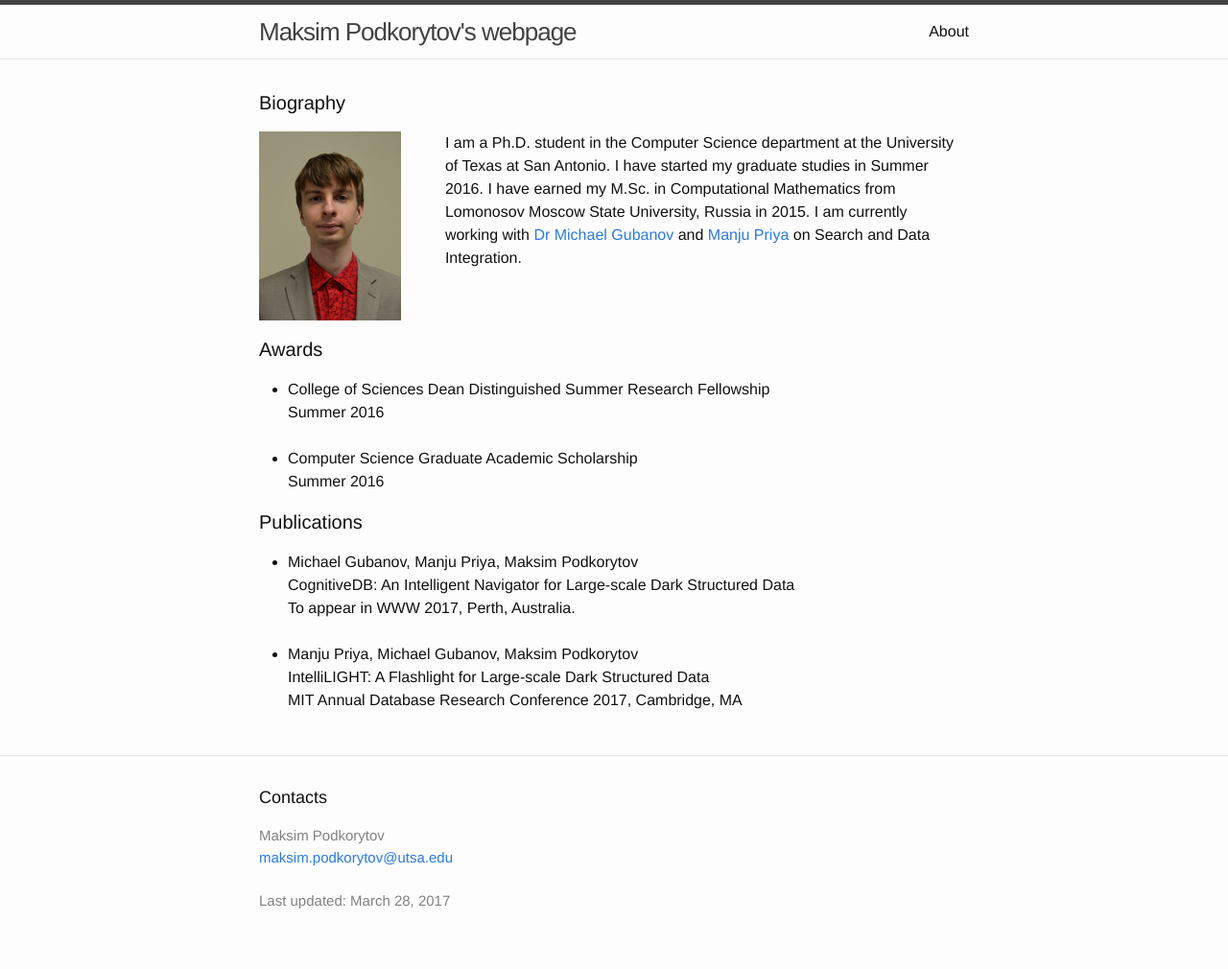
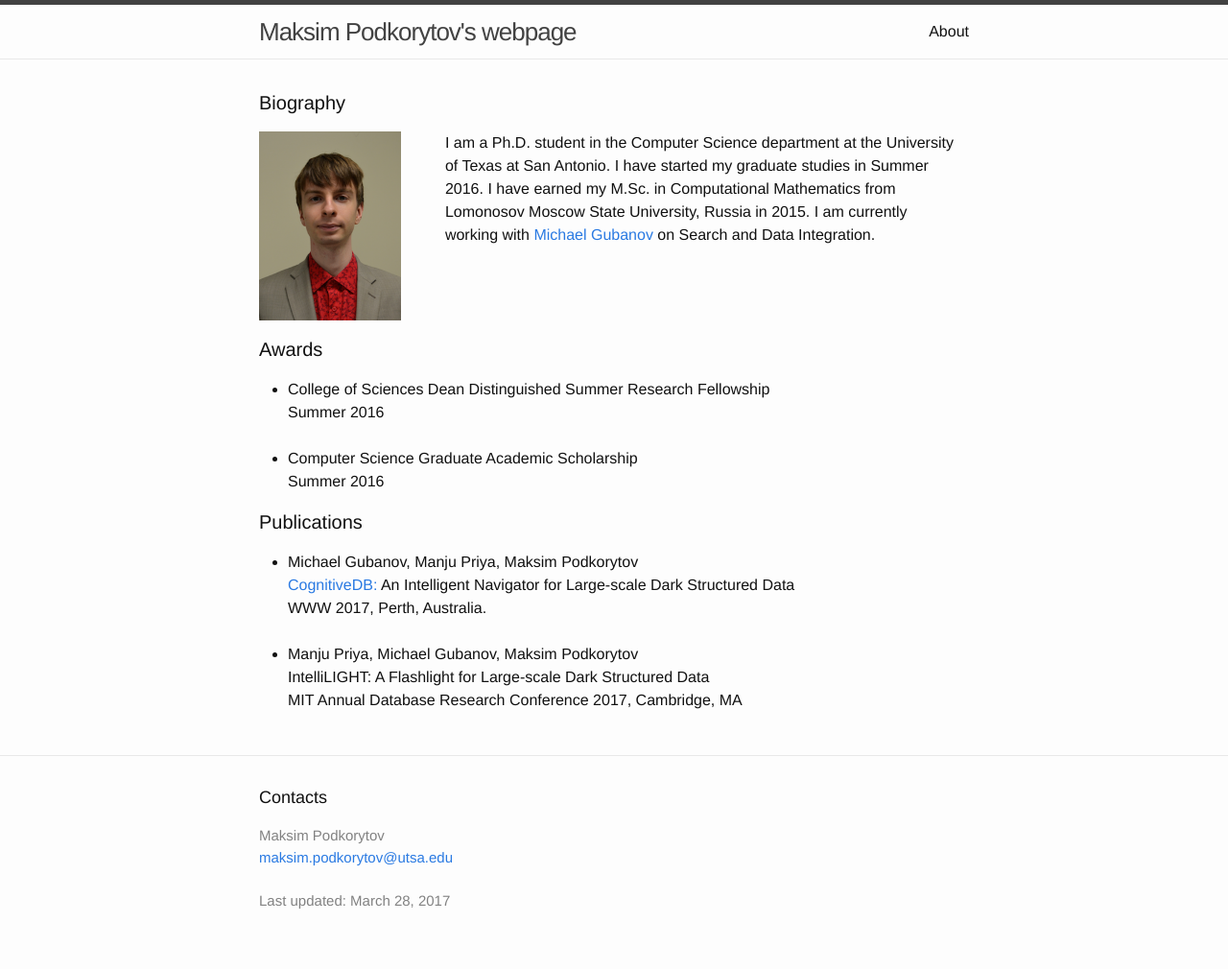
Before and after one commit to tenpercent/tenpercent.github.io, a Jekyll site: the page built from index.html, in a window 1280 px wide. Shown: the whole page at 96% size. Built offline with Jekyll 4.4.1, drawn with Linux system fonts in a browser that asks for light colours.

Commit message:
modify paper link

```diff
--- a/index.html
+++ b/index.html
@@ -17,7 +17,7 @@ layout: default
       I am a Ph.D. student in the Computer Science department at the University of Texas at  San  Antonio.
       I have started my graduate studies in Summer 2016.
       I have earned my M.Sc. in Computational Mathematics from  Lomonosov  Moscow  State University, Russia in 2015.
-      I am currently working with <a href="http://mgubanov.com">Dr Michael Gubanov</a> and <a href="https://www.linkedin.com/in/manjupriyaharikrishnan/">Manju Priya</a> on Search and Data Integration.
+      I am currently working with <a href="http://mgubanov.com">Michael Gubanov</a> on Search and Data Integration.
     </div>
   </div>
   <h1 class="page-heading">Awards</h1>
@@ -39,9 +39,9 @@ layout: default
     <li>
       Michael Gubanov, Manju Priya, Maksim Podkorytov
       <br>
-      CognitiveDB: An Intelligent Navigator for Large-scale Dark Structured Data
+      <a href="http://papers.www2017.com.au.s3-website-ap-southeast-2.amazonaws.com/companion/p207.pdf">CognitiveDB:</a> An Intelligent Navigator for Large-scale Dark Structured Data
       <br>
-      To appear in WWW 2017, Perth, Australia.
+      WWW 2017, Perth, Australia.
     </li>
     <br>
     <li>
```
